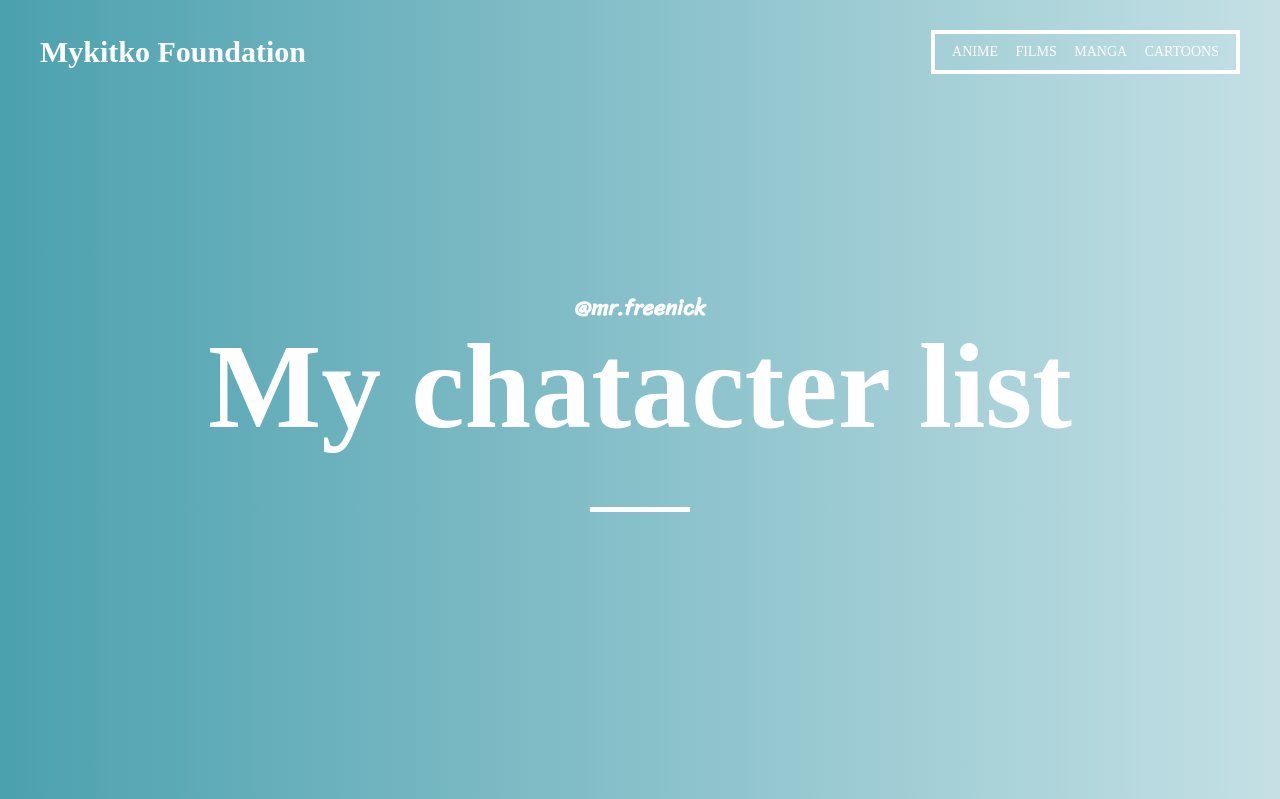
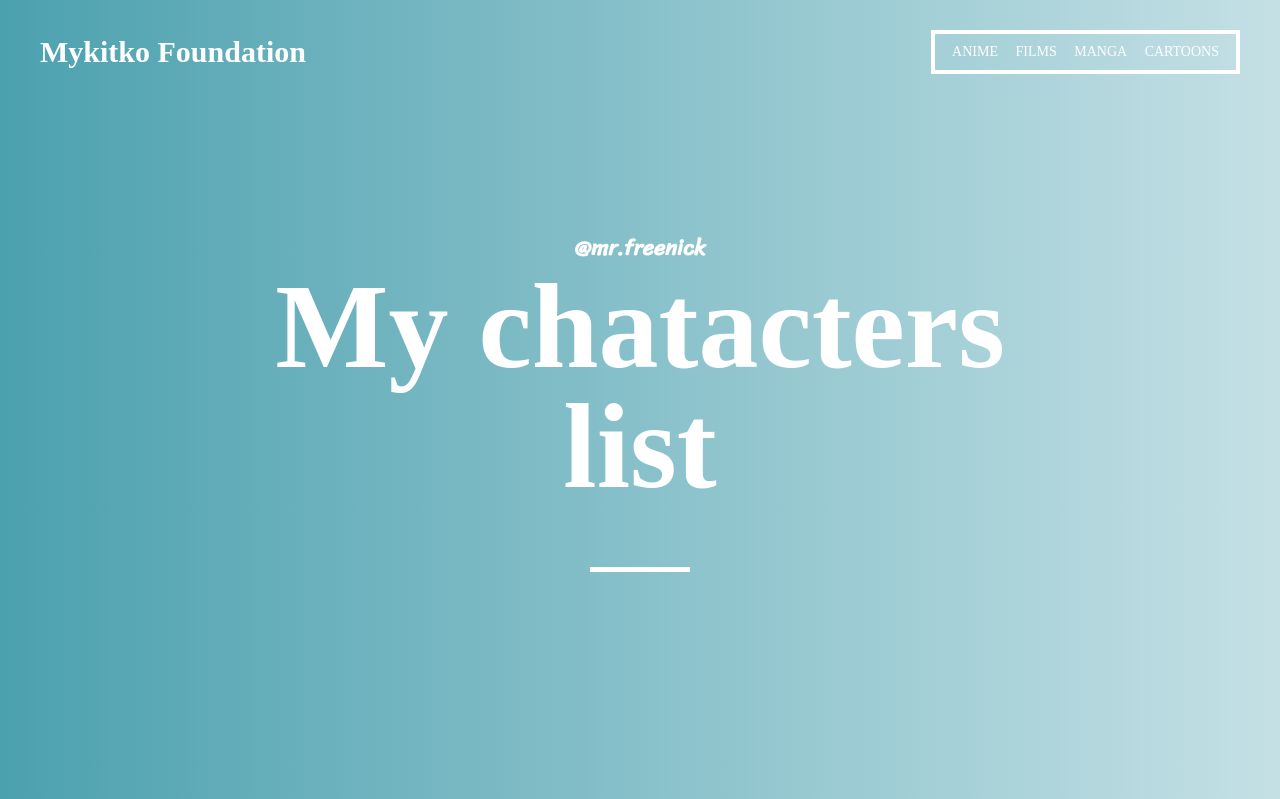
Before and after one commit to Mykitko/super_project, a plain HTML site: page index.html in a window 1280 px wide. Shown: the top 799 px of the page. Drawn offline with Linux system fonts and the light colour scheme; a web font is replaced by a local one.

Commit message:
Update index.html

```diff
--- a/index.html
+++ b/index.html
@@ -31,7 +31,7 @@
     <div class="container">
       <div class="intro_inner">
         <h2 class="sub">@mr.freenick</h2>
-        <h1 class="intro_title">My chatacter list</h1>
+        <h1 class="intro_title">My chatacters list</h1>
         </div>
     </div>
   </div>
```
